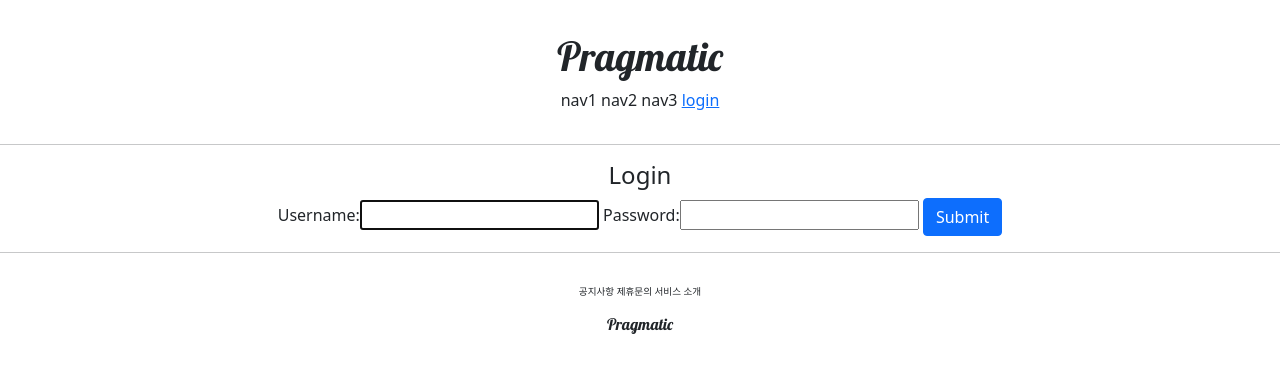
After one commit to hwd3004/clone_pinterest, a Django app: page /account/login/ in a window 1280 px wide. The commit adds this page. Shown: the top 373 px of the page. Run offline with Django 3.2, Linux system fonts and the light colour scheme.

Commit message:
6. Login, Logout

```diff
--- /dev/null
+++ b/accountapp/templates/accountapp/login.html
@@ -0,0 +1,22 @@
+{% extends 'base.html' %}
+
+<!--  -->
+
+{% block content %}
+
+<div style="text-align: center;">
+  <div>
+    <h4>Login</h4>
+    <div>
+      <form action="" method="POST">
+        {% csrf_token %}
+        <!--  -->
+        {{ form }}
+
+        <input type="submit" class="btn btn-primary" />
+      </form>
+    </div>
+  </div>
+</div>
+
+{% endblock %}
--- a/accountapp/urls.py
+++ b/accountapp/urls.py
@@ -1,3 +1,4 @@
+from django.contrib.auth.views import LoginView, LogoutView
 from accountapp.views import AccountCreateView, hello_world
 from django.urls import path
 from django.urls.conf import include
@@ -6,5 +7,7 @@ app_name = 'accountapp'
 
 urlpatterns = [
     path('hello_world/', hello_world, name='hello_world'),
-    path('create/', AccountCreateView.as_view(), name='create')
+    path('login/', LoginView.as_view(template_name='accountapp/login.html'), name='login'),
+    path('logout/', LogoutView.as_view(), name='logout'),
+    path('create/', AccountCreateView.as_view(), name='create'),
 ]
--- a/clone_pinterest/settings.py
+++ b/clone_pinterest/settings.py
@@ -12,6 +12,7 @@ https://docs.djangoproject.com/en/3.2/ref/settings/
 
 import os
 from pathlib import Path
+from django.urls.base import reverse_lazy
 
 import environ
 env = environ.Env(
@@ -136,6 +137,9 @@ STATIC_ROOT = os.path.join(BASE_DIR, 'staticfiles')
 
 STATICFILES_DIRS = [BASE_DIR / 'static']
 
+LOGIN_REDIRECT_URL = reverse_lazy('accountapp:hello_world')
+LOGOUT_REDIRECT_URL = reverse_lazy('accountapp:login')
+
 # Default primary key field type
 # https://docs.djangoproject.com/en/3.2/ref/settings/#default-auto-field
 
--- a/templates/header.html
+++ b/templates/header.html
@@ -7,6 +7,15 @@
     <span>nav1</span>
     <span>nav2</span>
     <span>nav3</span>
-    <span>nav4</span>
+
+    {% if not user.is_authenticated %}
+    <a href="{% url 'accountapp:login' %}?next={{ request.path }}">
+      <span>login</span>
+    </a>
+    {% else %}
+    <a href="{% url 'accountapp:logout' %}?next={{ request.path }}">
+      <span>logout</span>
+    </a>
+    {% endif %}
   </div>
 </div>
```
Also changed, not shown: README.md.
